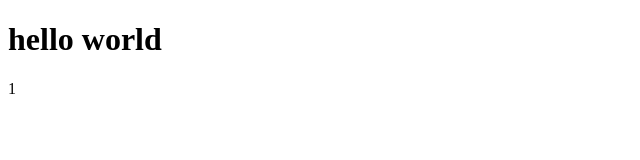
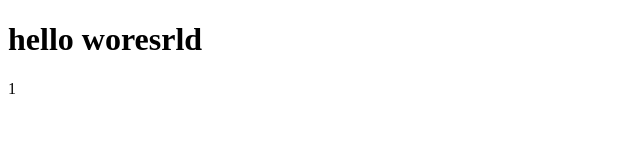
Before and after one commit to nnnn2cat/nnnn2cat.github.io, a plain HTML site: page index.html in a window 1280 px wide. Shown: the full height of the page, 0-640 px from the left. Drawn offline with Linux system fonts and the light colour scheme.

Commit message:
Update index.html

```diff
--- a/index.html
+++ b/index.html
@@ -1,7 +1,7 @@
 <!DOCTYPE html>
 <html>
 <body>
-<h1>hello world</h1>
+<h1>hello woresrld</h1>
 <p>1</p>
 </body>
 </html>
```
